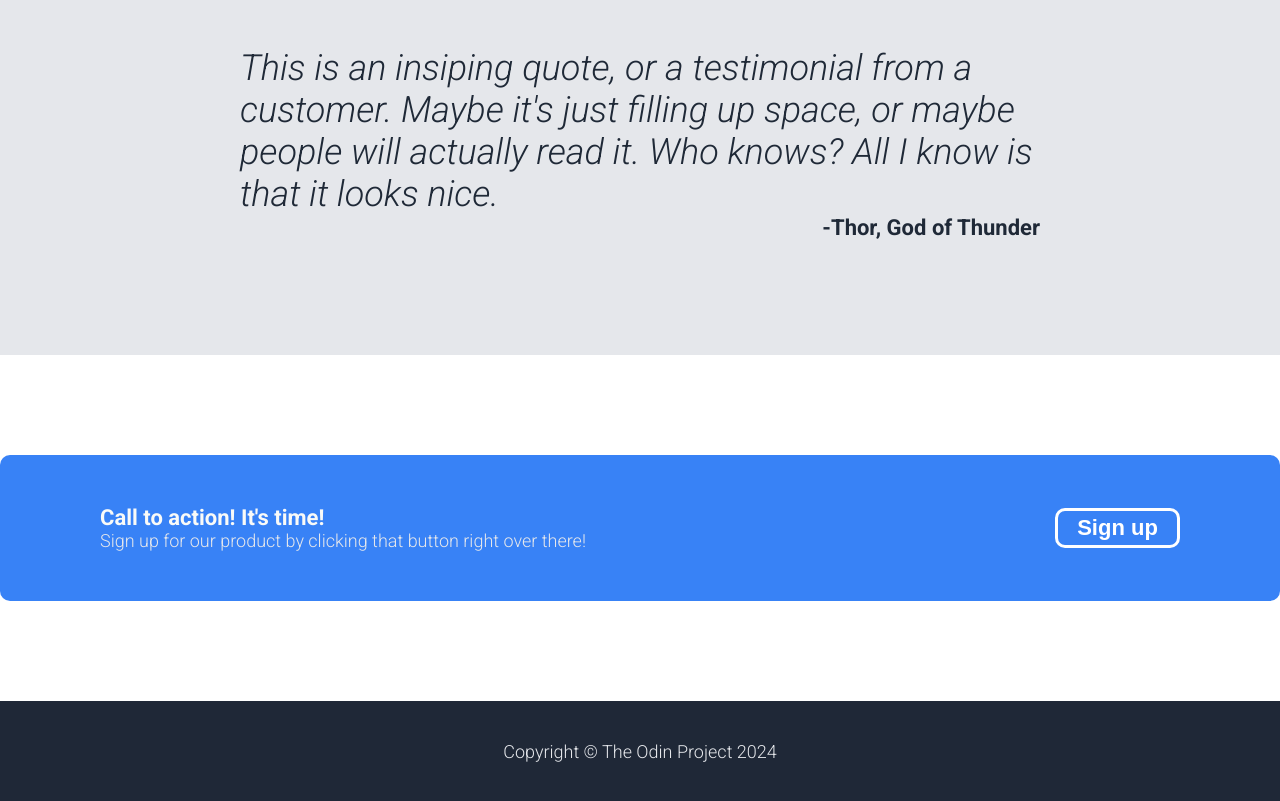
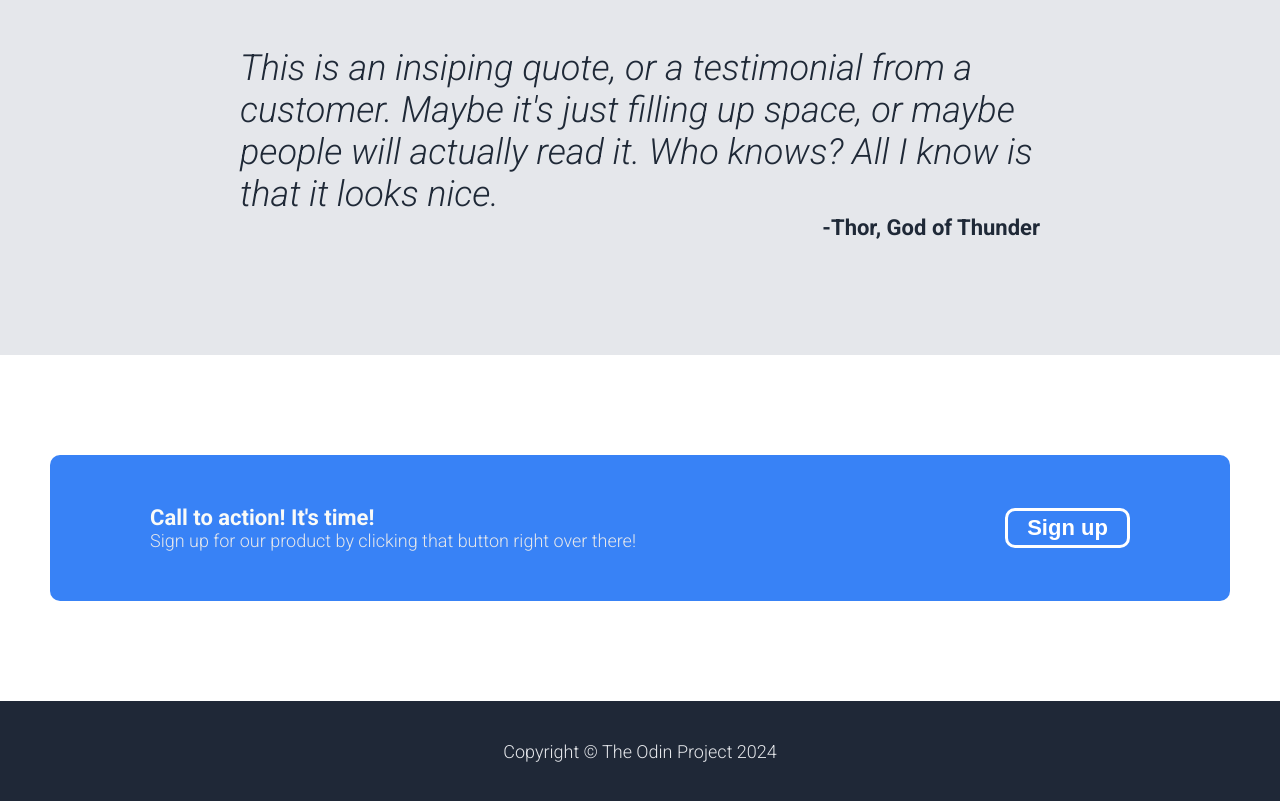
Before and after one commit to chrisbeltr/odin-learning, a plain HTML site: page projects/odin-landing-page/index.html in a window 1280 px wide. Shown: the part 1098-1899 px from the top of the page. Drawn offline with Linux system fonts and the light colour scheme.

Commit message:
added left and right margins

```diff
--- a/projects/odin-landing-page/style.css
+++ b/projects/odin-landing-page/style.css
@@ -217,3 +217,8 @@ body {
     justify-content: center;
     align-items: center;
 }
+
+* .w-700 {
+    margin-left: 50px;
+    margin-right: 50px;
+}
```
